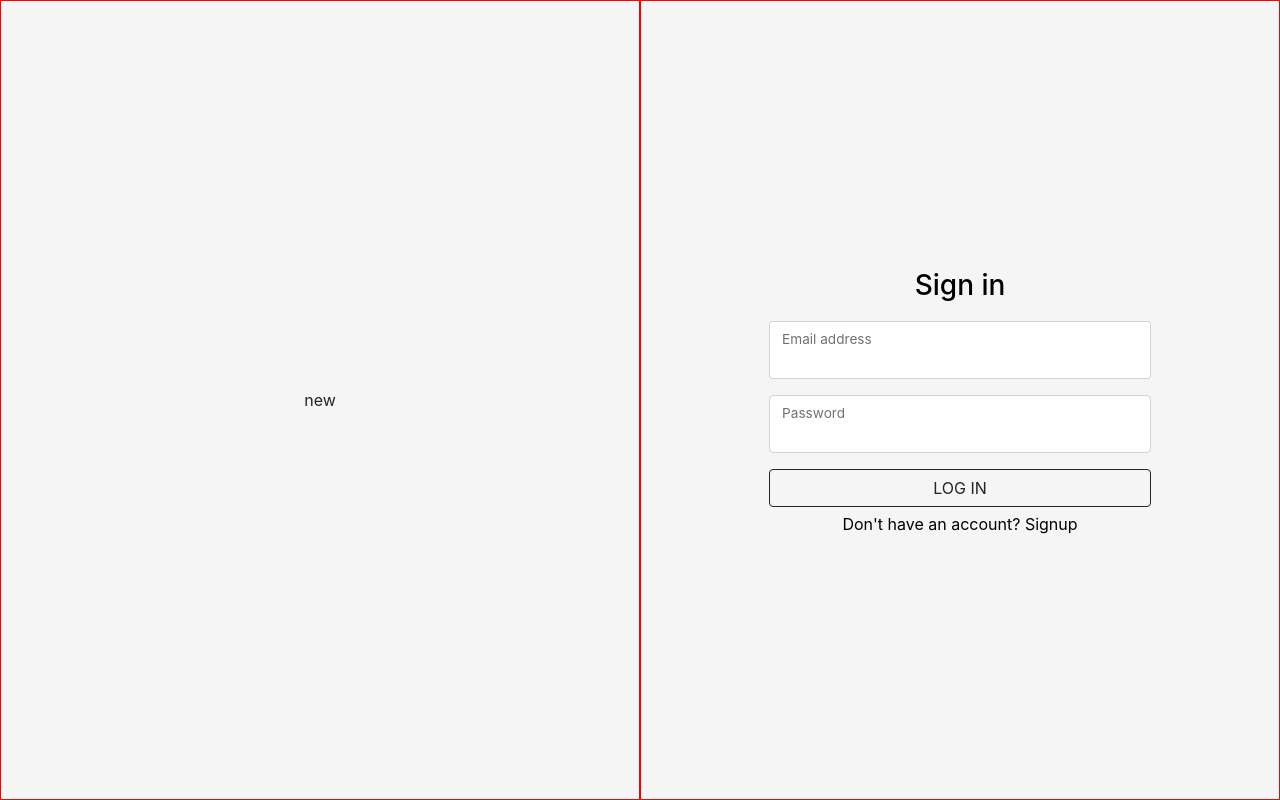
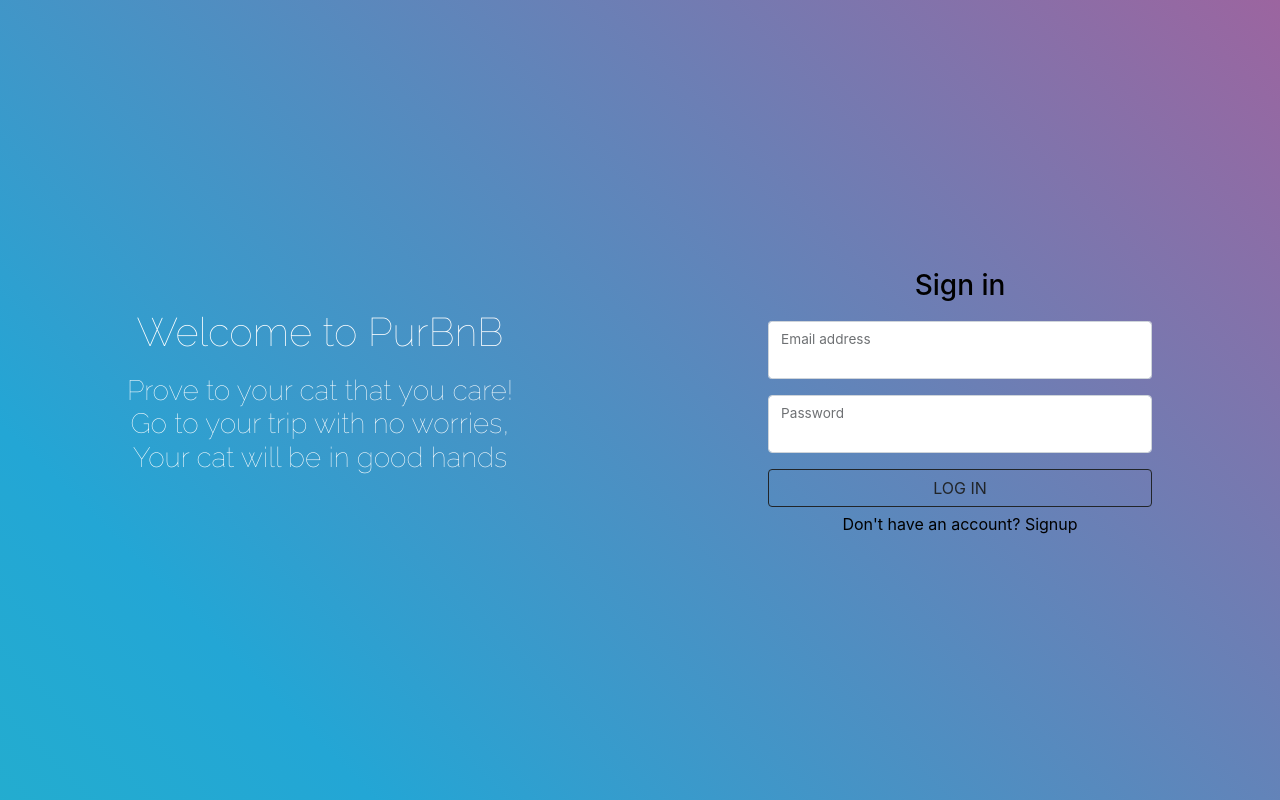
Before and after one commit to Bereket-U/purrbnb, a React (Create React App) app: page / in a window 1280 px wide. Built offline with nearby package versions, Linux system fonts and the light colour scheme; no server answers.

Commit message:
add styling on authpage

```diff
--- a/public/index.html
+++ b/public/index.html
@@ -24,8 +24,18 @@
       work correctly both with client-side routing and a non-root public URL.
       Learn how to configure a non-root public URL by running `npm run build`.
     -->
-    <link href="https://cdn.jsdelivr.net/npm/bootstrap@5.1.3/dist/css/bootstrap.min.css" rel="stylesheet" integrity="sha384-1BmE4kWBq78iYhFldvKuhfTAU6auU8tT94WrHftjDbrCEXSU1oBoqyl2QvZ6jIW3" crossorigin="anonymous">
-
+    <link
+      href="https://cdn.jsdelivr.net/npm/bootstrap@5.1.3/dist/css/bootstrap.min.css"
+      rel="stylesheet"
+      integrity="sha384-1BmE4kWBq78iYhFldvKuhfTAU6auU8tT94WrHftjDbrCEXSU1oBoqyl2QvZ6jIW3"
+      crossorigin="anonymous"
+    />
+    <link rel="preconnect" href="https://fonts.googleapis.com" />
+    <link rel="preconnect" href="https://fonts.gstatic.com" crossorigin />
+    <link
+      href="https://fonts.googleapis.com/css2?family=Raleway:ital,wght@0,100;1,100&display=swap"
+      rel="stylesheet"
+    />
     <title>purrbnb</title>
   </head>
   <body>
@@ -42,6 +52,10 @@
       To create a production bundle, use `npm run build` or `yarn build`.
     -->
 
-    <script src="https://cdn.jsdelivr.net/npm/bootstrap@5.1.3/dist/js/bootstrap.bundle.min.js" integrity="sha384-ka7Sk0Gln4gmtz2MlQnikT1wXgYsOg+OMhuP+IlRH9sENBO0LRn5q+8nbTov4+1p" crossorigin="anonymous"></script>
+    <script
+      src="https://cdn.jsdelivr.net/npm/bootstrap@5.1.3/dist/js/bootstrap.bundle.min.js"
+      integrity="sha384-ka7Sk0Gln4gmtz2MlQnikT1wXgYsOg+OMhuP+IlRH9sENBO0LRn5q+8nbTov4+1p"
+      crossorigin="anonymous"
+    ></script>
   </body>
 </html>
--- a/src/pages/AuthPage/AuthPage.css
+++ b/src/pages/AuthPage/AuthPage.css
@@ -6,11 +6,22 @@
 }
 
 .landing {
-  min-height: 100vh;
+  /* min-height: 100vh; */
+  background: linear-gradient(225deg, #ee7752, #e73c7e, #23a6d5, #23d5ab);
+  background-size: 400% 400%;
 }
-
+@keyframes gradient {
+  0% {
+    background-position: 0% 50%;
+  }
+  50% {
+    background-position: 100% 50%;
+  }
+  100% {
+    background-position: 0% 50%;
+  }
+}
 .right-side {
-  border: solid red 1px;
   width: 50%;
   min-height: 100vh;
   display: flex;
@@ -18,14 +29,29 @@
   align-items: center;
   justify-content: center;
 }
+
 .left-side {
-  border: solid red 1px;
   width: 50%;
   min-height: 100vh;
   display: flex;
   flex-direction: column;
   align-items: center;
+  font-family: "Raleway", sans-serif;
+  font-weight: bolder;
   justify-content: center;
+  color: white;
+}
+.left-side h3,
+h1 {
+  color: white;
+}
+.branding {
+  width: 70%;
+  display: flex;
+  flex-direction: column;
+  justify-content: center;
+  max-width: 500px;
+  color: white;
 }
 .login {
   width: 60%;
@@ -52,4 +78,9 @@
   .left-side {
     display: none;
   }
+  .landing {
+    /* min-height: 100vh; */
+    background: linear-gradient(257deg, #ee7752, #e73c7e, #23a6d5, #23d5ab);
+    background-size: 400% 400%;
+  }
 }
--- a/src/pages/AuthPage/AuthPage.jsx
+++ b/src/pages/AuthPage/AuthPage.jsx
@@ -11,8 +11,16 @@ export default class AuthPage extends React.Component {
 
   render() {
     return (
-      <div className="d-flex">
-        <div className="left-side"> new</div>
+      <div className="d-flex landing">
+        <div className="left-side">
+          <div className="branding">
+            <h1 className="">Welcome to PurBnB</h1>
+            <h3>
+              Prove to your cat that you care! Go to your trip with no worries,
+              Your cat will be in good hands
+            </h3>
+          </div>
+        </div>
         {/* Another ternary operator! */}
         {/* If showLogin is true, show the login form. If false, show the signup form */}
         <div className="right-side">
```
